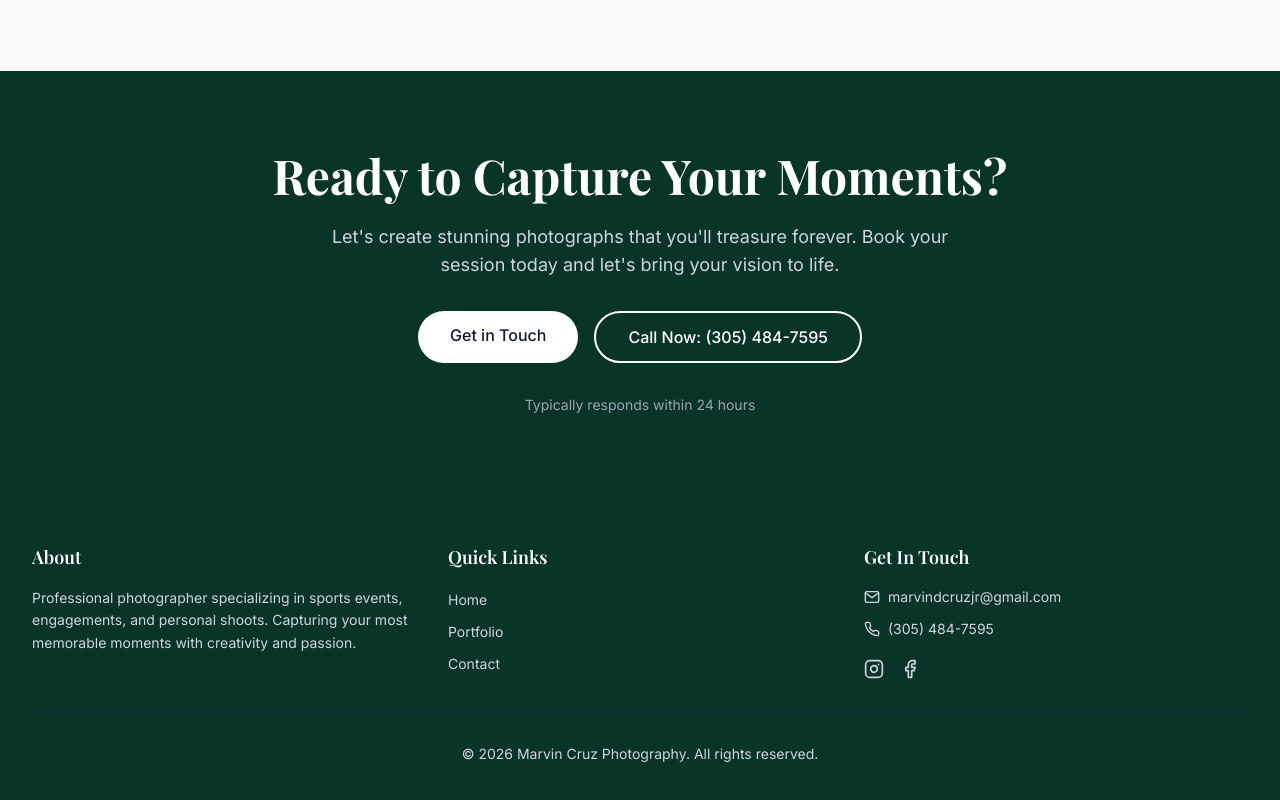
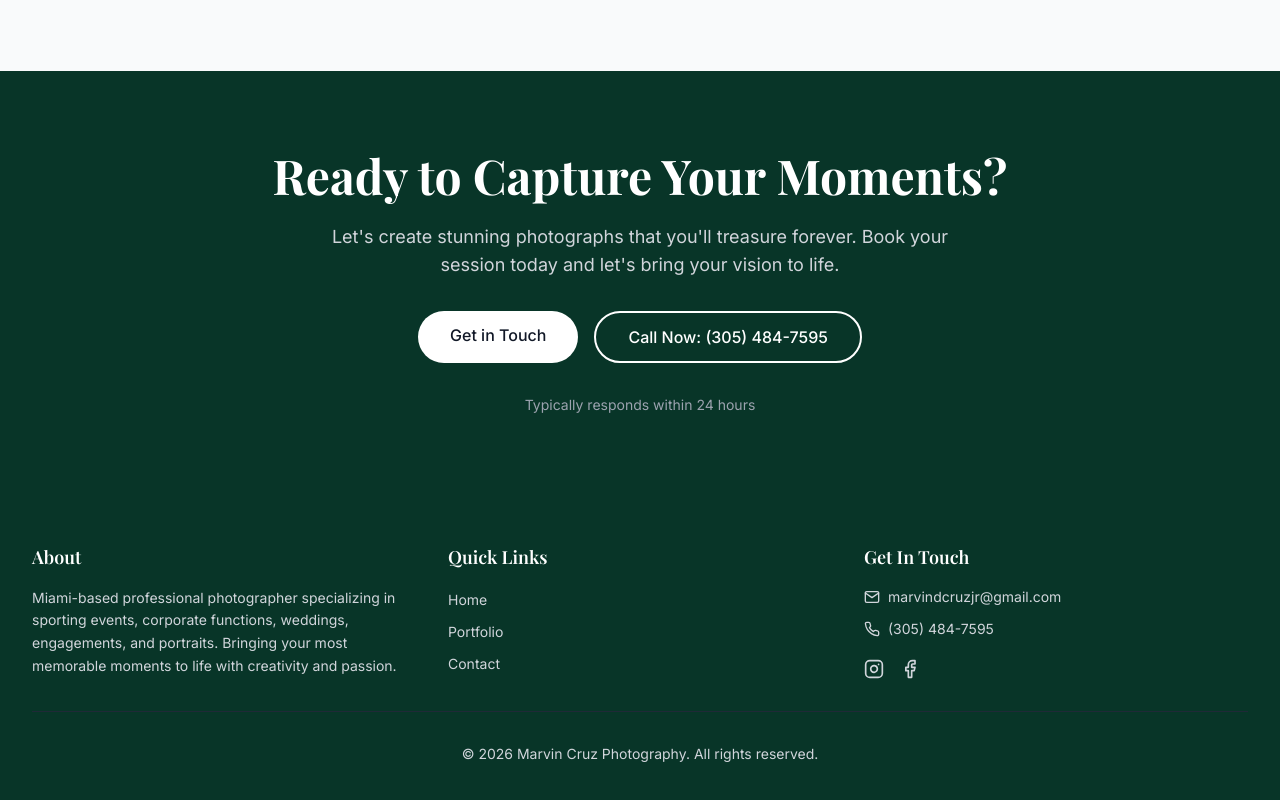
Before and after one commit to cdeleon-305/marvin-cruz-photography, a Next.js app: page / in a window 1280 px wide. Shown: the part 2792-3592 px from the top of the page. Built offline with nearby package versions, Linux system fonts and the light colour scheme; a web font is replaced by a local one.

Commit message:
chore: update about me info

```diff
--- a/app/layout.tsx
+++ b/app/layout.tsx
@@ -22,8 +22,8 @@ export const metadata: Metadata = {
     default: "Marvin Cruz Photography | Miami Sports & Engagement Photographer",
     template: "%s | Marvin Cruz Photography",
   },
-  description: "Professional photography services by Marvin Cruz specializing in sports events, engagements, and personal shoots in Miami and South Florida. View portfolio and book your session today.",
-  keywords: ["photography", "photographer", "sports photography", "engagement photography", "portrait photography", "Miami photographer", "South Florida photographer", "Marvin Cruz"],
+  description: "Miami-based professional photographer Marvin Cruz specializing in sporting events, corporate functions, weddings, engagements, and portraits. View portfolio and book your session today.",
+  keywords: ["photography", "photographer", "sports photography", "corporate photography", "wedding photography", "engagement photography", "portrait photography", "Miami photographer", "South Florida photographer", "Marvin Cruz"],
   authors: [{ name: "Marvin Cruz" }],
   creator: "Marvin Cruz",
   openGraph: {
@@ -31,8 +31,8 @@ export const metadata: Metadata = {
     locale: "en_US",
     url: "https://marvin-cruz-photography.vercel.app",
     siteName: "Marvin Cruz Photography",
-    title: "Marvin Cruz Photography | Miami Sports & Engagement Photographer",
-    description: "Professional photography specializing in sports, engagements, and personal shoots in Miami",
+    title: "Marvin Cruz Photography | Miami Professional Photographer",
+    description: "Specializing in sporting events, corporate functions, weddings, engagements, and portraits in Miami",
     images: [
       {
         url: "/og-image.jpg",
@@ -45,7 +45,7 @@ export const metadata: Metadata = {
   twitter: {
     card: "summary_large_image",
     title: "Marvin Cruz Photography | Miami Photographer",
-    description: "Professional photography specializing in sports, engagements, and personal shoots",
+    description: "Specializing in sporting events, corporate functions, weddings, engagements, and portraits",
     images: ["/og-image.jpg"],
   },
   robots: {
--- a/components/Footer.tsx
+++ b/components/Footer.tsx
@@ -14,9 +14,9 @@ export default function Footer() {
               About
             </h3>
             <p className="text-sm leading-relaxed">
-              Professional photographer specializing in sports events,
-              engagements, and personal shoots. Capturing your most
-              memorable moments with creativity and passion.
+              Miami-based professional photographer specializing in sporting
+              events, corporate functions, weddings, engagements, and portraits.
+              Bringing your most memorable moments to life with creativity and passion.
             </p>
           </div>
 
--- a/components/StructuredData.tsx
+++ b/components/StructuredData.tsx
@@ -37,6 +37,8 @@ export default function StructuredData() {
     "priceRange": "$$",
     "serviceType": [
       "Sports Photography",
+      "Corporate Event Photography",
+      "Wedding Photography",
       "Engagement Photography",
       "Portrait Photography",
       "Event Photography"
```
